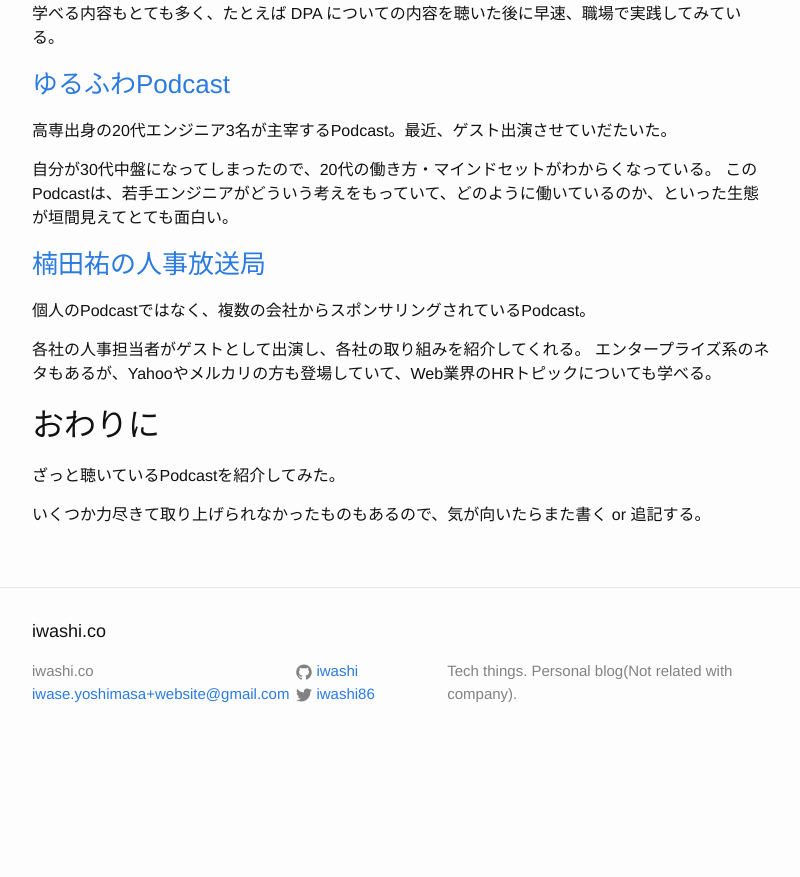
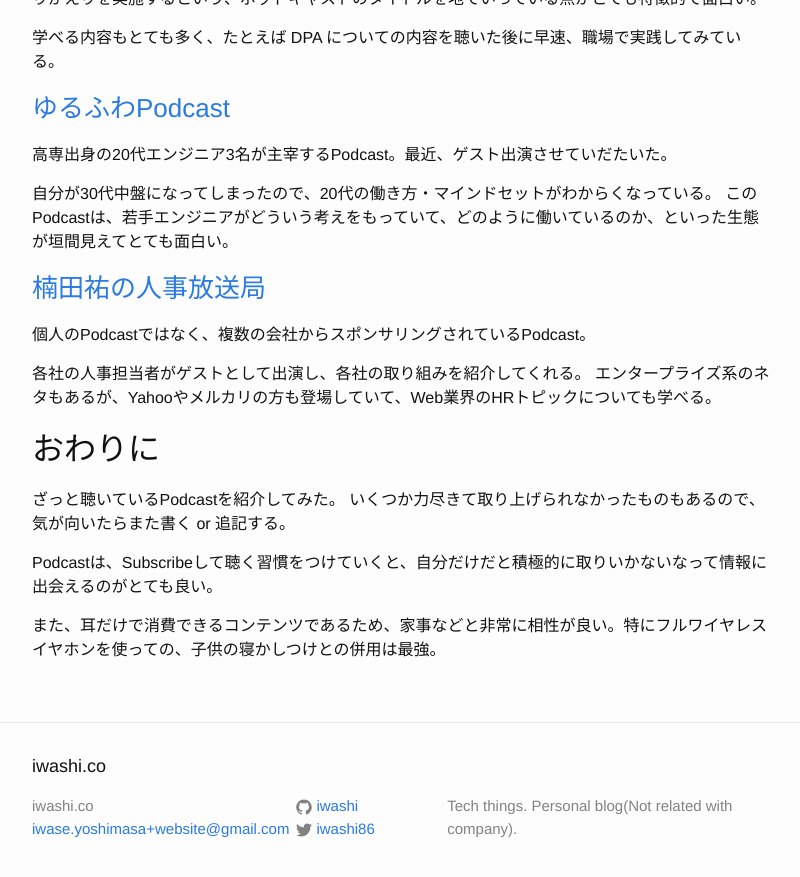
Before and after one commit to iwashi/iwashi.github.io, a Jekyll site: the page built from _posts/2020-06-27-Podcasts2020.md, in a window 1280 px wide and 900 px high, scrolled down 4311 px. Shown: the top 877 px of the window, without its empty margins (238-1038 px from the left). Built offline with Jekyll 4.4.1, drawn with Linux system fonts in a browser that asks for light colours; before the commit the page ends 5076 px from its top, so only the background shows below that; some of the changed text lies outside the part shown.

Commit message:
tiny brush up

```diff
--- a/_posts/2020-06-27-Podcasts2020.md
+++ b/_posts/2020-06-27-Podcasts2020.md
@@ -64,7 +64,7 @@ MoritaさんとMukaiさんがCSの論文を紹介し合うPodcast。
 
 Jxckさんの主宰するPodcastで、定期的にWeb系の最新動向についての話を聞ける。
 
-議論の内容が結構深くて、Webを深く追いかけているわけではない身だと、集中を要するPodcastでもある。（あんまり、ながら聴きしにくいやつ）
+議論の内容が結構深くて、Webを深く追いかけているわけではない身だと、集中を要するPodcastでもある。（ながら聴きが、なかなかしにくいやつ）
 
 ### [omoiyari.fm](https://lean-agile.fm/)
 
@@ -96,14 +96,13 @@ Shinbaraさんの主宰するPodcast。タイトルの通りPHPのネタもあ
 
 Ruiさんによるポッドキャストで、コンピュータサイエンスの深いネタが聴ける。
 
-好きなepは [25. Chromeのローディングの最適化、脆弱性報奨システム、ブラウザとマイクロカーネル
-](https://turingcomplete.fm/25) で、Service Workerの裏側などが聴けて非常に面白かった。
+好きなepは [25. Chromeのローディングの最適化、脆弱性報奨システム、ブラウザとマイクロカーネル](https://turingcomplete.fm/25) で、Service Workerの裏側などが聴けて非常に面白かった。
 
 ### [UIT INSIDE](https://uit-inside.linecorp.com/)
 
 LINEのフロントエンジニアの方がお話しているPodcast。
 
-なかなかフロントエンドのトピックにふれられる機会もそこまでないので、
+なかなかフロントエンドのトピックにふれられる機会もそこまでないので、ふと聴いてると最新動向が聴けて学びがある。
 
 ### [Yarukinai.fm](https://yarukinai.fm/)
 
@@ -173,5 +172,8 @@ SIerからWeb系へ転職された方の背景や行動について話を聴け
 ## おわりに
 
 ざっと聴いているPodcastを紹介してみた。
+いくつか力尽きて取り上げられなかったものもあるので、気が向いたらまた書く or 追記する。
 
-いくつか力尽きて取り上げられなかったものもあるので、気が向いたらまた書く or 追記する。
+Podcastは、Subscribeして聴く習慣をつけていくと、自分だけだと積極的に取りいかないなって情報に出会えるのがとても良い。
+
+また、耳だけで消費できるコンテンツであるため、家事などと非常に相性が良い。特にフルワイヤレスイヤホンを使っての、子供の寝かしつけとの併用は最強。
```
